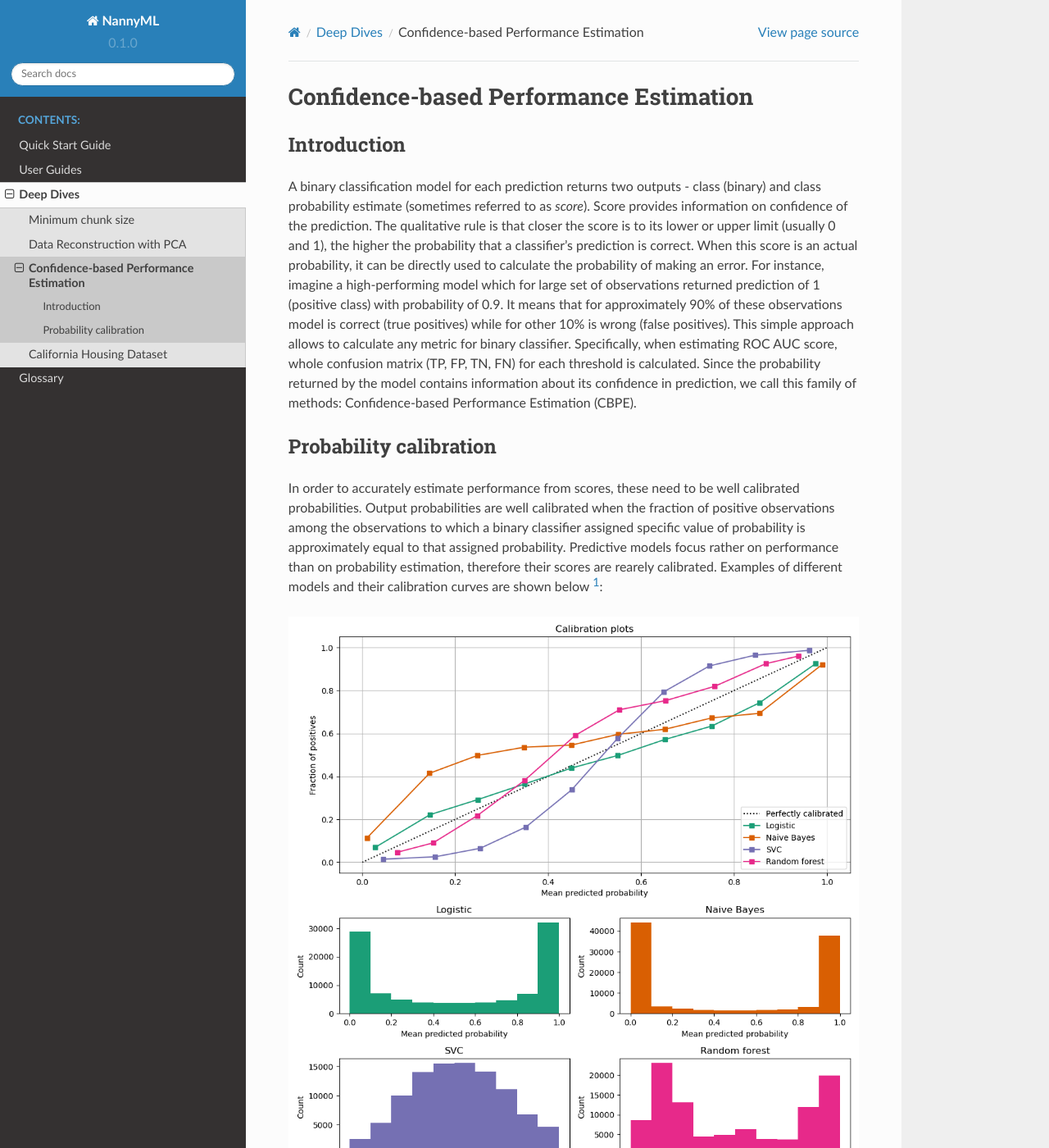
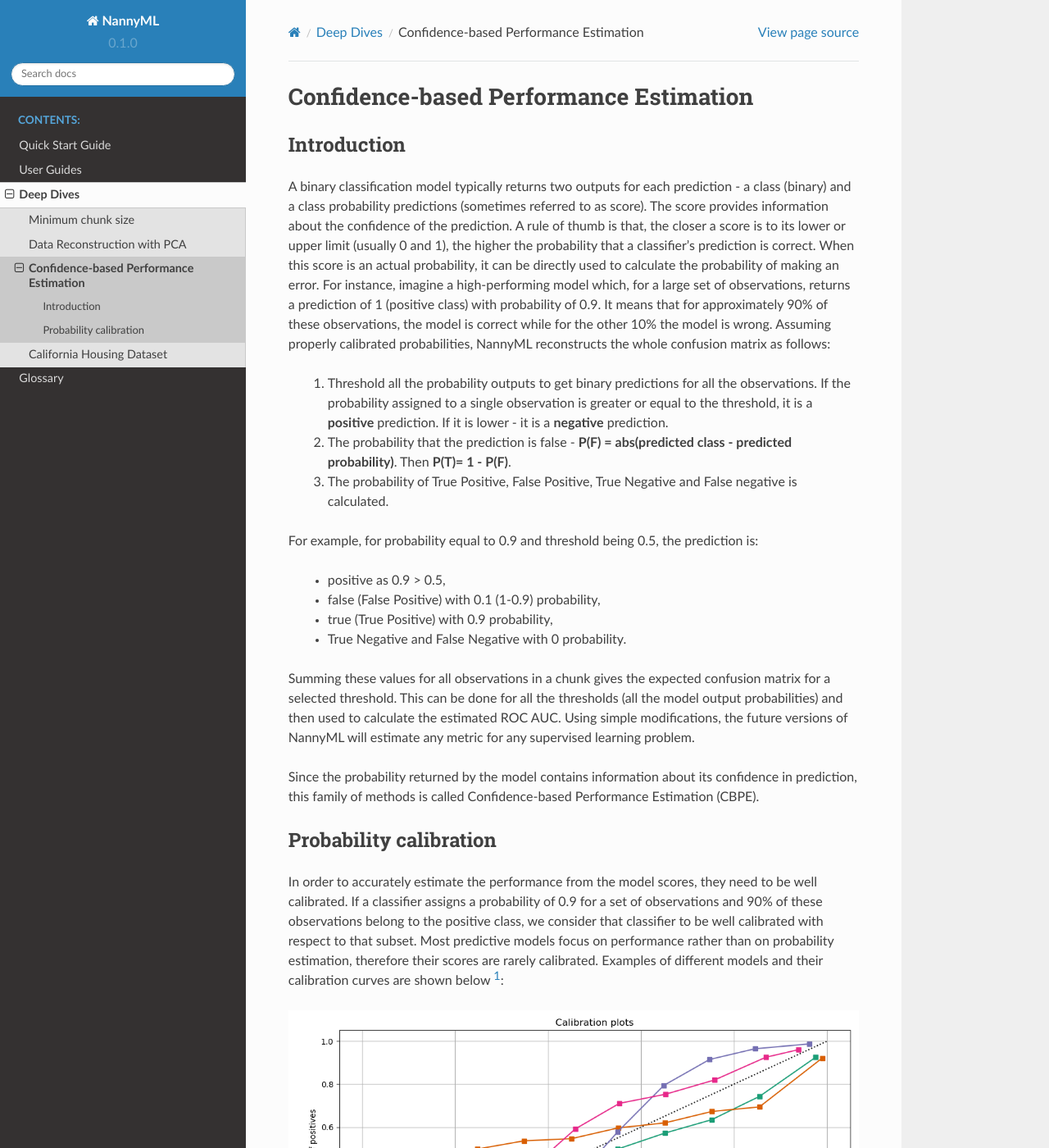
Before and after one commit to NannyML/nannyml, a Sphinx documentation site: the page built from docs/deep_dive/performance_estimation.rst, in a window 1280 px wide and 1400 px high. Shown: the whole window at 82% size. Built offline with Sphinx 7.4.7 and the Read the Docs theme 2.0.0, drawn with Linux system fonts in a browser that asks for light colours; pages that are not in the unit, such as notebooks, are missing from menus; some of the changed text lies outside the part shown.

Commit message:
address feedback

```diff
--- a/docs/deep_dive/performance_estimation.rst
+++ b/docs/deep_dive/performance_estimation.rst
@@ -7,51 +7,61 @@
 Introduction
 ============
 
-A binary classification model for each prediction returns two outputs - class (binary) and class probability
-estimate (sometimes referred to as *score*).
-Score provides information on
-confidence of the prediction. The qualitative rule is that closer the score is to its lower or upper limit (usually 0
-and 1), the higher the probability that a classifier's prediction is correct. When this score is an actual
-probability, it can be directly used to calculate the probability of making an error. For instance, imagine a
-high-performing model which for large set of observations returned prediction of 1 (positive class) with probability
-of 0.9. It means that for approximately 90% of these observations model is correct (true
-positives) while for other 10% is wrong (false positives). This simple approach allows to calculate any metric for
-binary classifier. Specifically, when estimating ROC AUC score, whole confusion matrix (TP, FP, TN, FN)
-for each threshold is calculated.
-Since the probability returned by the model contains information about its
-confidence in prediction, we call this family of methods: Confidence-based Performance Estimation (CBPE).
+A binary classification model typically returns two outputs for each prediction - a class (binary) and a class
+probability predictions (sometimes referred to as score). The score provides information about the confidence of the
+prediction. A rule of thumb is that, the closer a score is to its lower or upper limit (usually 0 and 1), the higher
+the probability that a classifier’s prediction is correct. When this score is an actual probability, it can be
+directly used to calculate the probability of making an error. For instance, imagine a high-performing model which,
+for a large set of observations, returns a prediction of 1 (positive class) with probability of 0.9. It means that
+for approximately 90% of these observations, the model is correct while for the other 10% the model is wrong.
+Assuming properly calibrated probabilities, NannyML reconstructs the whole confusion matrix as follows:
 
+    1. Threshold all the probability outputs to get binary predictions for all the observations. If the probability
+       assigned to a single observation is greater or equal to the threshold, it is a **positive** prediction. If
+       it is lower - it is a **negative** prediction.
+    2. The probability that the prediction is false - **P(F) = abs(predicted class - predicted probability)**.
+       Then **P(T)= 1 - P(F)**.
+    3. The probability of True Positive, False Positive, True Negative and False negative is calculated.
+
+For example, for probability equal to 0.9 and threshold being 0.5, the prediction is:
+
+    - positive as 0.9 > 0.5,
+    - false (False Positive) with 0.1 (1-0.9) probability,
+    - true (True Positive) with 0.9 probability,
+    - True Negative and False Negative with 0 probability.
+
+Summing these values for all observations in a chunk gives the expected confusion matrix for a selected threshold. This
+can be done for all the thresholds (all the model output probabilities) and then used to calculate the estimated ROC
+AUC. Using simple modifications, the future versions of NannyML will estimate any metric for any supervised learning problem.
+
+Since the probability returned by the model contains information about its confidence in prediction, this family of methods is called Confidence-based Performance Estimation (CBPE).
 
 Probability calibration
 =======================
-In order to accurately estimate performance from scores, these need to be well calibrated probabilities. Output
-probabilities
-are well calibrated when the fraction of positive observations among the observations to which a binary classifier
-assigned
-specific value of probability is approximately equal to that assigned probability. Predictive models focus rather on
-performance than on probability estimation, therefore their scores are rearely calibrated. Examples of
-different models and their calibration curves are shown below [1]_:
+In order to accurately estimate the performance from the model scores, they need to be well calibrated. If a classifier assigns a probability of 0.9 for a set of observations and 90% of these observations belong to the positive class, we consider that classifier to be well calibrated with respect to that subset. Most predictive models focus on performance rather than on probability estimation, therefore their scores are rarely calibrated.
+Examples of different models and their calibration curves are shown below [1]_:
 
 .. image:: ../_static/deep_dive_performance_estimation_calibration_curves.png
 
-The good information is that scores can be calibrated in post processing. NannyML uses isotonic regression to
+Probabilities can be calibrated in post-processing. NannyML uses isotonic regression to
 calibrate model scores [1]_ [2]_. Since some of the models
 are probabilistic and their probabilities are calibrated by design, first NannyML checks whether calibration is required
 . It is done according to the following logic:
 
-1. Stratified shuffle split [3]_ (controlled for positive class) of reference data is performed for 3 folds.
+1. Stratified shuffle split [3]_ (controlled for the positive class) of reference data into 3 folds.
 2. For each fold, a calibrator is fitted on train and *predicts* new probabilities for test.
-3. Quality of calibration is evaluated by comparing Expected Calibration Error (ECE) [4]_ for raw and calibrated
-   (predicted) probabilities on test:
+3. Quality of calibration is evaluated by comparing the Expected Calibration Error (ECE) [4]_ for the raw and calibrated
+   (predicted) probabilities on the test splits:
 
-    - If in any of the folds ECE score is higher after post processing (i.e. calibration curve is worse)
+
+    - If in any of the folds the ECE score is higher after post processing (i.e. calibration curve is worse), the
       calibration will not be performed.
 
-    - If in each fold post processing improves the quality of calibration, calibrator is fitted on whole reference set
-      and probabilities are calibrated on the set that is subject to analysis.
+    - If in each fold post processing improves the quality of calibration, the calibrator is fitted on the whole
+      reference set and probabilities are calibrated on the set that is subject to analysis.
 
-Calibrating probabilities is yet another reason why NannyML requires reference data which is different then
-the training data of the monitored model. Fitting calibrator on model training data would introduce bias [1]_.
+Calibrating probabilities is yet another reason why NannyML requires reference data that is not a training set of the monitored model.
+Fitting a calibrator on model training data would introduce bias [1]_.
 
 **References**
 
```
